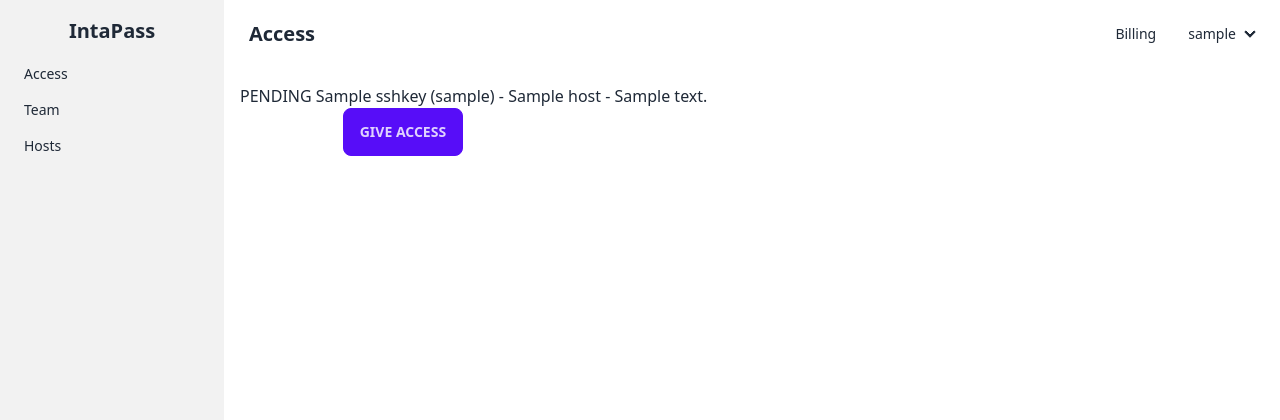
After one commit to IntaPass/intapass, a Django app: page /manage/1/details/ in a window 1280 px wide. The commit adds this page. Shown: the top 420 px of the page. Run offline with Django 4.2, Linux system fonts and the light colour scheme; a user stored in the database is signed in; tables that the repository leaves empty hold one stand-in row (values such as "Sample post"); some libraries are stand-ins or nearby versions.

Commit message:
Partial views management

```diff
--- a/access/models.py
+++ b/access/models.py
@@ -38,6 +38,9 @@
     def __str__(self) -> str:
         return f"{self.status} {self.ssh_key} - {self.host}"
 
+    class Meta:
+        ordering = ("-created_at", )
+
     def add_key_to_host(self):
         """
         Add SSH Key to host
--- /dev/null
+++ b/access/templates/access/give_access.html
@@ -0,0 +1,5 @@
+<form method="post" hx-post="{% url 'access:give_access' access.pk %}" hx-swap="outerHTML">
+    {% csrf_token %}
+    <span class="htmx-indicator">Processing ...</span>
+    <button class="btn btn-primary">Give access</button>
+</form>
--- /dev/null
+++ b/access/templates/access/manage.html
@@ -0,0 +1,7 @@
+{% extends 'base.html' %}
+
+{% block content %}
+{{access}}
+
+<div hx-get="{% url 'access:give_access' access.pk %}" hx-trigger="load" hx-swap="outerHTML">xxx</div>
+{% endblock %}
--- a/access/templates/team/users/create.html
+++ b/access/templates/team/users/create.html
@@ -1,4 +1,6 @@
 {% extends 'base.html' %}
+
+{% block page_header %}Team{% endblock %}
 
 {% block content %}
 <form method="post" novalidate>
--- a/access/templates/team/users/index.html
+++ b/access/templates/team/users/index.html
@@ -1,4 +1,6 @@
 {% extends 'base.html' %}
+
+{% block page_header %}Team{% endblock %}
 
 {% block content %}
 <div class="mb-4 text-right">
--- a/access/templates/team/users/manage.html
+++ b/access/templates/team/users/manage.html
@@ -1,4 +1,6 @@
 {% extends 'base.html' %}
+
+{% block page_header %}Team{% endblock %}
 
 {% block content %}
 <form method="post" novalidate>
--- a/access/urls.py
+++ b/access/urls.py
@@ -1,15 +1,17 @@
 from django.urls import path
 
-from access.views import (index, create_access)
+from access.views import (index, create_access, manage_access, give_access)
 from access.views import (users_list, create_user, manage_user)
 
 urlpatterns = [
     path('', index, name="index"),
     path('create/', create_access, name="create"),
+    path('manage/<int:pk>/details/', manage_access, name="manage"),
+    path('manage/<int:pk>/give-access/', give_access, name="give_access"),
 
     path("users/", users_list, name="users"),
     path("users/create/", create_user, name="create_user"),
-    path("users/<str:pk>/manage/", manage_user, name="manage_users"),
+    path("users/<int:pk>/manage/", manage_user, name="manage_users"),
 ]
 
 app_name = "access"
--- a/access/views/access.py
+++ b/access/views/access.py
@@ -28,3 +28,22 @@
         "form": form
     }
     return render(request, "access/create.html", context=context)
+
+@login_required
+def manage_access(request, pk=None):
+    access = Access.objects.get(pk=pk)
+    context = {
+        "access": access
+    }
+    return render(request, "access/manage.html", context=context)
+
+
+@login_required
+def give_access(request, pk=None):
+    access = Access.objects.get(pk=pk)
+    if request.method == "POST":
+        access.add_key_to_host()
+    context = {
+        "access": access
+    }
+    return render(request, "access/give_access.html", context=context)
--- a/hosts/templates/hosts/create.html
+++ b/hosts/templates/hosts/create.html
@@ -1,4 +1,6 @@
 {% extends 'base.html' %}
+
+{% block page_header %}Hosts{% endblock %}
 
 {% block content %}
 <form method="post" novalidate>
--- a/hosts/templates/hosts/index.html
+++ b/hosts/templates/hosts/index.html
@@ -1,4 +1,6 @@
 {% extends 'base.html' %}
+
+{% block page_header %}Hosts{% endblock %}
 
 {% block content %}
 <div class="mb-4 text-right">
--- a/hosts/templates/hosts/manage.html
+++ b/hosts/templates/hosts/manage.html
@@ -1,4 +1,6 @@
 {% extends 'base.html' %}
+
+{% block page_header %}Hosts{% endblock %}
 
 {% block content %}
 <form method="post" novalidate>
--- a/templates/base.html
+++ b/templates/base.html
@@ -7,6 +7,7 @@
     <title>IntaPass</title>
     <link href="https://cdn.jsdelivr.net/npm/daisyui@3.2.1/dist/full.css" rel="stylesheet" type="text/css" />
     <script src="https://cdn.tailwindcss.com"></script>
+    <script src="https://unpkg.com/htmx.org@1.9.3"></script>
   </head>
   <body>
     <div class="w-full flex">
@@ -26,7 +27,7 @@
           <div>
             <div class="navbar bg-base-100">
               <div class="flex-1">
-                <a class="btn btn-ghost normal-case text-xl">Access</a>
+                <a class="btn btn-ghost normal-case text-xl">{% block page_header %}Access{% endblock %}</a>
               </div>
               <div class="flex-none">
                 <ul class="menu menu-horizontal px-1">
```
Also changed, not shown: access/templates/access/index.html (+6 -6 lines).
